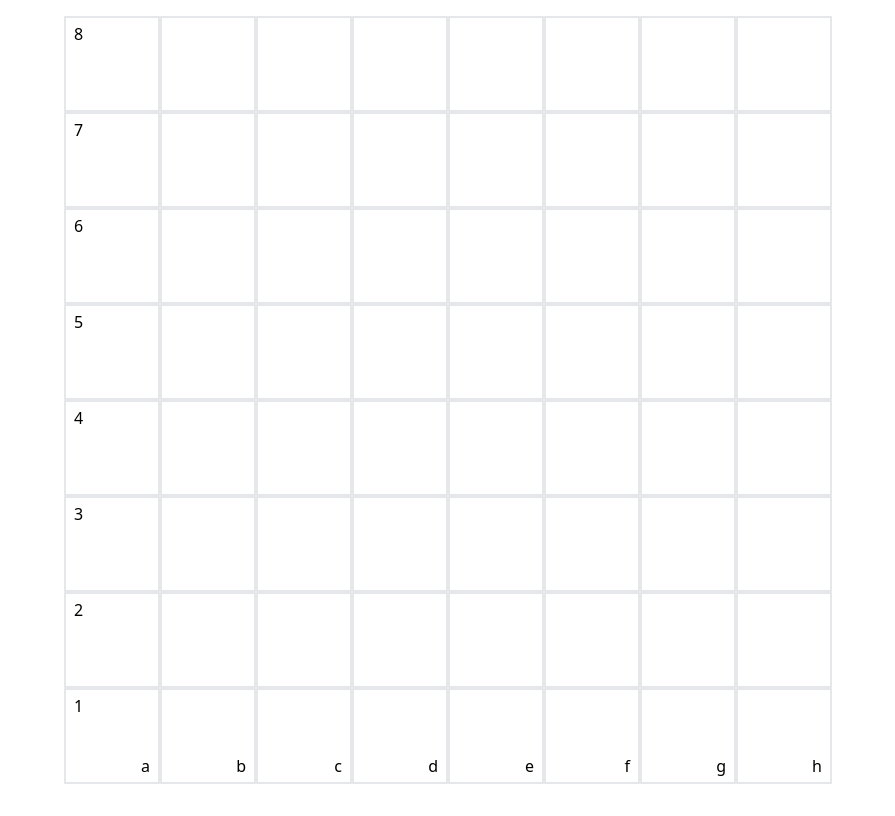
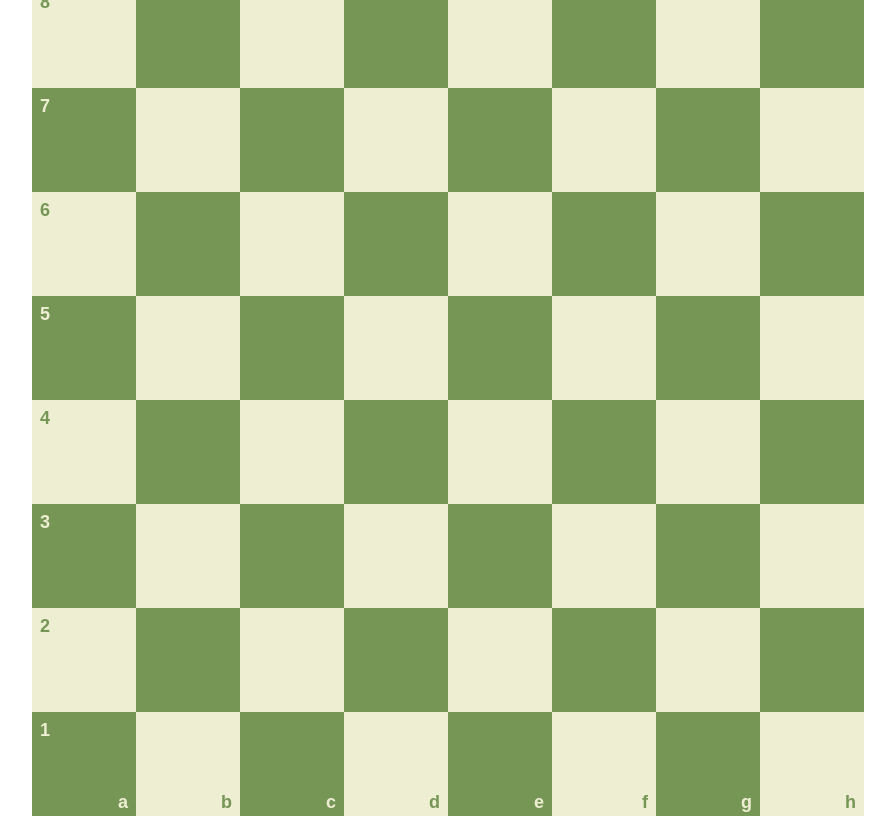
Before and after one commit to neelthepatel8/chesslab, a Next.js app: page / in a window 1280 px wide. Shown: the whole page, without its empty margins (192-1087 px from the left). Built offline with nearby package versions, Linux system fonts and the light colour scheme.

Commit message:
Finish chessboard rendering

```diff
--- a/app/components/Board/Square/Square.js
+++ b/app/components/Board/Square/Square.js
@@ -1,13 +1,23 @@
+import React from "react";
+import { getSquareColor } from "@/app/utils/getSquareColor";
+import getTextColor from "@/app/utils/getTextColor";
 import numToLetter from "@/app/utils/numToletter";
-import React from "react";
 
 const Square = ({ rank, file, position, showFile, showRank }) => {
+  const squareColor = `bg-${getSquareColor(rank, file)}`;
+  const textColor = `text-${getTextColor(squareColor)}`;
   return (
-    <div className="relative h-24  w-24 border-2 border-solid">
+    <div
+      className={`relative h-[6.5rem] w-[6.5rem] text-lg font-bold ${squareColor}`}
+    >
       {showFile && (
-        <div className="absolute bottom-1 right-2">{numToLetter(file)}</div>
+        <div className={`absolute bottom-0 right-2 ${textColor}`}>
+          {numToLetter(file)}
+        </div>
       )}
-      {showRank && <div className="absolute left-2 top-1">{rank}</div>}
+      {showRank && (
+        <div className={`absolute left-2 top-1 ${textColor}`}>{rank}</div>
+      )}
       <div className="flex h-full w-full items-center justify-center"></div>
     </div>
   );
--- a/app/constants/constants.js
+++ b/app/constants/constants.js
@@ -7,3 +7,8 @@ export const FILE = {
   MAX: 8,
   MIN: 1,
 };
+
+export const SQUARE_COLOR = {
+  BLACK: "squareblack",
+  WHITE: "squarewhite",
+};
--- a/app/globals.css
+++ b/app/globals.css
@@ -2,6 +2,8 @@
 @tailwind components;
 @tailwind utilities;
 
+@import url("https://fonts.googleapis.com/css2?family=Montserrat:ital,wght@0,100..900;1,100..900&display=swap");
+
 main {
-  @apply bg-primary;
+  @apply font-primary bg-primary;
 }
--- /dev/null
+++ b/app/utils/getSquareColor.js
@@ -0,0 +1,10 @@
+import { SQUARE_COLOR } from "../constants/constants";
+import coordsToAlgebraic from "./coordsToAlgebraic";
+
+const squareIsWhite = (s) => s.charCodeAt(0) % 2 !== s.charCodeAt(1) % 2;
+
+export function getSquareColor(rank, file) {
+  const position = coordsToAlgebraic(rank, file);
+  if (squareIsWhite(position)) return SQUARE_COLOR.WHITE;
+  else return SQUARE_COLOR.BLACK;
+}
--- /dev/null
+++ b/app/utils/getTextColor.js
@@ -0,0 +1,7 @@
+const { SQUARE_COLOR } = require("../constants/constants");
+
+export default function getTextColor(squareColor) {
+  return squareColor.includes(SQUARE_COLOR.WHITE)
+    ? SQUARE_COLOR.BLACK
+    : SQUARE_COLOR.WHITE;
+}
```
